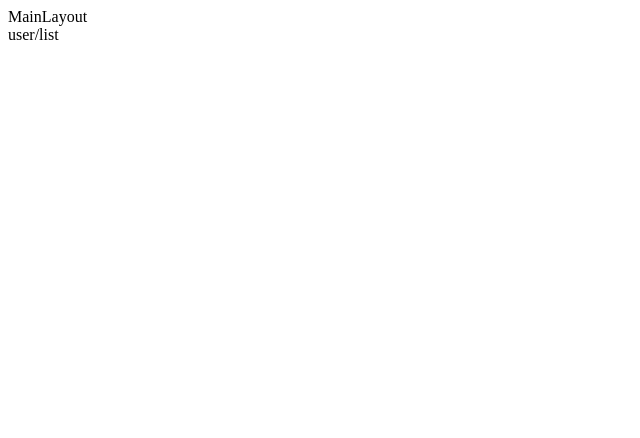
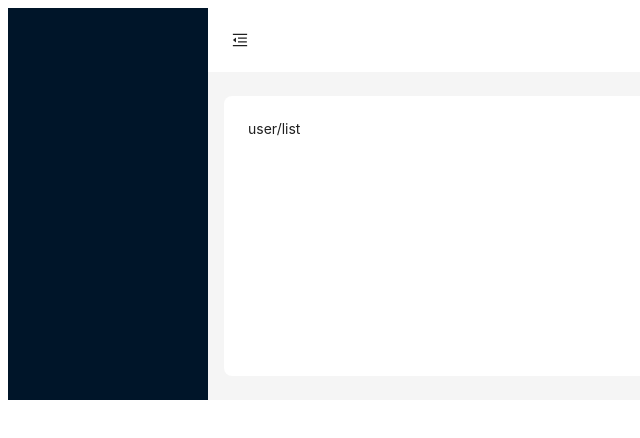
Before and after one commit to sink013/demo_react, a React (Create React App) app: page /admin/user/list in a window 1280 px wide. Shown: the top 438 px of the page, without its empty margins (0-640 px from the left). Built offline with nearby package versions, Linux system fonts and the light colour scheme.

Commit message:
添加了递归函数生成的面包屑导航

```diff
--- a/package.json
+++ b/package.json
@@ -3,6 +3,7 @@
   "version": "0.1.0",
   "private": true,
   "dependencies": {
+    "@ant-design/icons": "^5.3.7",
     "@redux-devtools/extension": "^3.3.0",
     "@testing-library/jest-dom": "^5.14.1",
     "@testing-library/react": "^13.0.0",
--- a/src/App.tsx
+++ b/src/App.tsx
@@ -3,6 +3,7 @@ import "./App.css";
 import { Route, Routes } from "react-router-dom";
 import Login from "./pages/Login";
 import MainLayout from "./layout/MainLayout";
+
 function App() {
   return (
     <Routes>
--- /dev/null
+++ b/src/components/BreadBar.jsx
@@ -0,0 +1,22 @@
+import React, { memo, useMemo } from "react";
+import { useSelector } from "react-redux";
+import { useLocation } from "react-router-dom";
+import { deepRecursive } from "../utils/tools";
+import { Breadcrumb } from "antd";
+
+const BreadBar = () => {
+  const { pathname } = useLocation();
+  const { menus } = useSelector((state) => state.userData);
+  const items = useMemo(() => {
+    return deepRecursive(menus, pathname).map((v) => {
+      return { title: v.title };
+    });
+  }, [menus, pathname]);
+  return (
+    <>
+      <Breadcrumb items={items} />
+    </>
+  );
+};
+
+export default memo(BreadBar);
--- /dev/null
+++ b/src/components/LeftMenu.jsx
@@ -0,0 +1,66 @@
+import React, { memo, useEffect, useMemo, useState } from "react";
+import { Menu } from "antd";
+import { useSelector } from "react-redux";
+import { createFromIconfontCN } from "@ant-design/icons";
+import { useLocation, useNavigate } from "react-router-dom";
+import { deepRecursive } from "../utils/tools";
+const IconFont = createFromIconfontCN({
+  scriptUrl: "//at.alicdn.com/t/c/font_4573692_s881b746ogp.js",
+});
+
+const recursiveFn = (menusArr) => {
+  let newArr = [];
+  if (!Array.isArray(menusArr)) {
+    return newArr;
+  }
+  menusArr.forEach((v) => {
+    let item = { key: v.path, label: v.title };
+    if (v.icon) {
+      item.icon = <IconFont type={v.icon} />;
+    }
+    if (v.children) {
+      item.children = recursiveFn(v.children);
+    }
+    newArr.push(item);
+  });
+  return newArr;
+};
+
+const LeftMenu = () => {
+  const [openKeys, setOpenKeys] = useState([]);
+  const { pathname } = useLocation();
+  const navigate = useNavigate();
+  const { menus } = useSelector((state) => state.userData);
+  //   console.log(menus);
+  const items = useMemo(() => {
+    return recursiveFn(menus);
+  }, [menus]);
+  const onClick = (e) => {
+    // console.log("click ", e);
+    navigate(e.key);
+  };
+  useEffect(() => {
+    const arr = deepRecursive(menus, pathname).map((v) => v.path);
+    console.log(arr);
+    setOpenKeys(arr);
+  }, [menus, pathname]);
+  return (
+    <>
+      <Menu
+        onClick={onClick}
+        theme="dark"
+        mode="inline"
+        selectedKeys={[pathname]}
+        // defaultSelectedKeys={["/admin/index"]}
+        openKeys={openKeys}
+        items={items}
+        onOpenChange={(keys) => {
+          console.log(keys);
+          setOpenKeys(keys);
+        }}
+      />
+    </>
+  );
+};
+
+export default memo(LeftMenu);
--- a/src/layout/MainLayout.jsx
+++ b/src/layout/MainLayout.jsx
@@ -1,13 +1,79 @@
-import React from "react";
+import React, { useEffect, useState } from "react";
 import { Outlet } from "react-router-dom";
-
+import LeftMenu from "../components/LeftMenu";
+import { MenuFoldOutlined, MenuUnfoldOutlined } from "@ant-design/icons";
+import { Button, Layout, theme, Row, Col } from "antd";
+import BreadBar from "../components/BreadBar";
+const { Header, Sider, Content } = Layout;
 const MainLayout = () => {
+  const [collapsedWidth, setCollapsedWidth] = useState(80);
+  const [collapsed, setCollapsed] = useState(false);
+  const {
+    token: { colorBgContainer, borderRadiusLG },
+  } = theme.useToken();
+  useEffect(() => {
+    // 根据窗口变化改变侧边栏收起宽度
+    const fn = () => {
+      const width = window.innerWidth;
+      //   console.log(width);
+      if (width > 700) {
+        setCollapsedWidth(80);
+      } else {
+        setCollapsedWidth(0);
+      }
+    };
+    fn();
+    window.onresize = fn;
+  }, []);
   return (
-    <div>
-      MainLayout
-      <Outlet />
-    </div>
+    <Layout>
+      <Sider
+        trigger={null}
+        collapsible
+        collapsed={collapsed}
+        collapsedWidth={collapsedWidth}
+      >
+        <div className="demo-logo-vertical" />
+        <LeftMenu />
+      </Sider>
+      <Layout>
+        <Header
+          style={{
+            padding: 0,
+            background: colorBgContainer,
+          }}
+        >
+          <Row style={{ display: "flex", alignItems: "center" }}>
+            <Col span={3}>
+              <Button
+                type="text"
+                icon={collapsed ? <MenuUnfoldOutlined /> : <MenuFoldOutlined />}
+                onClick={() => setCollapsed(!collapsed)}
+                style={{
+                  fontSize: "16px",
+                  width: 64,
+                  height: 64,
+                }}
+              />
+            </Col>
+            <Col span={18}>
+              <BreadBar />
+            </Col>
+          </Row>
+        </Header>
+        <Content
+          style={{
+            margin: "24px 16px",
+            padding: 24,
+            minHeight: 280,
+            background: colorBgContainer,
+            borderRadius: borderRadiusLG,
+          }}
+        >
+          <Outlet />
+        </Content>
+      </Layout>
+    </Layout>
   );
 };
-
 export default MainLayout;
--- /dev/null
+++ b/src/utils/tools.js
@@ -0,0 +1,18 @@
+export const deepRecursive = (arr, pathname) => {
+  let newArr = [];
+  if (!Array.isArray(arr)) {
+    return newArr;
+  }
+  arr.forEach((v) => {
+    if (v.path === pathname) {
+      newArr.push(v);
+    }
+    if (v.children) {
+      const childrenArr = deepRecursive(v.children, pathname);
+      if (childrenArr.length) {
+        newArr.push(v, ...childrenArr);
+      }
+    }
+  });
+  return newArr;
+};
```
